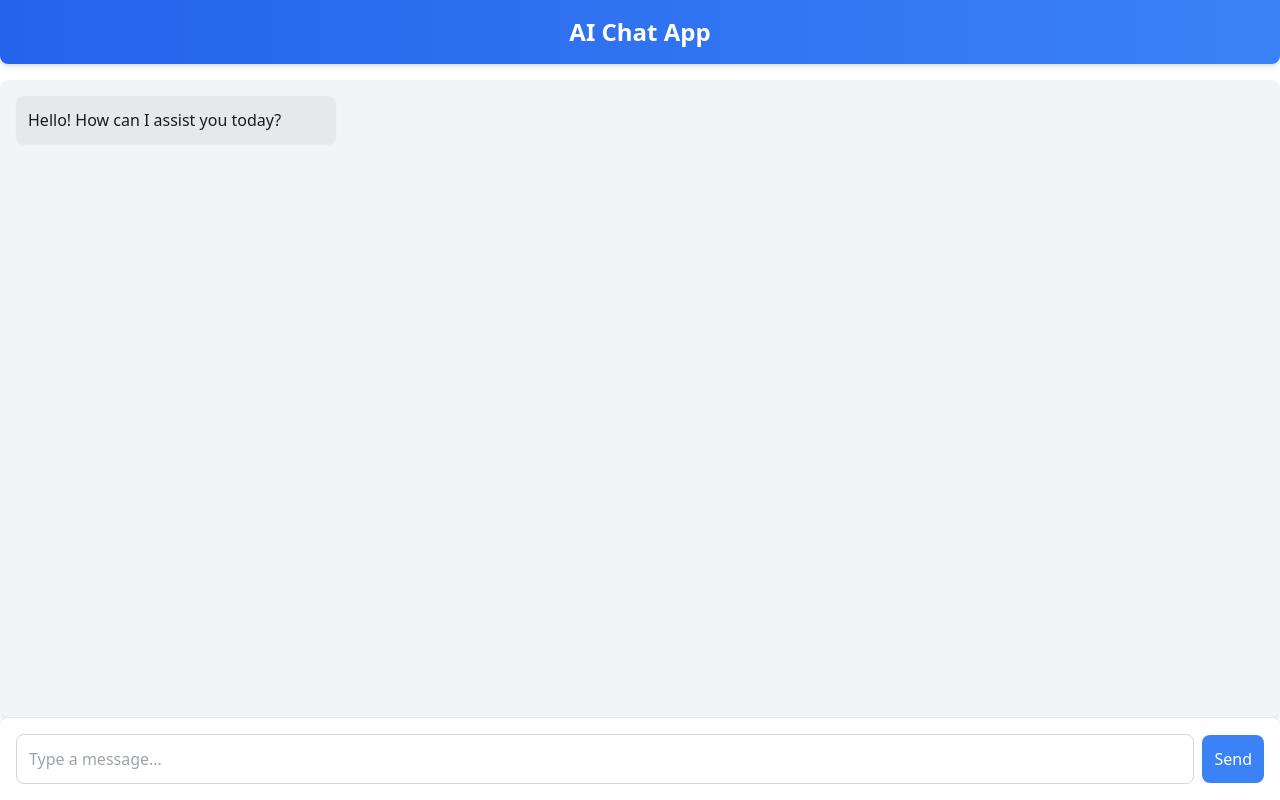
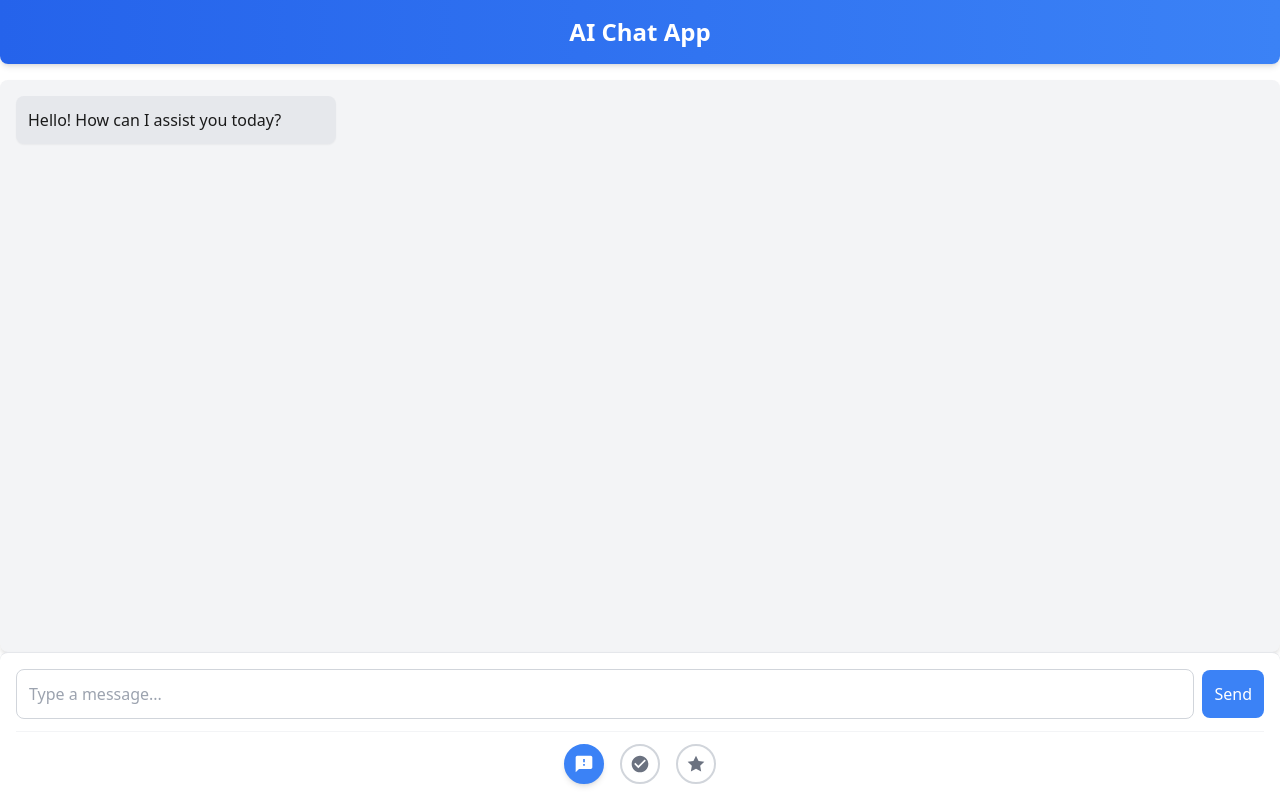
Before and after one commit to Sjdjdiejdrirhdkjej/manus-reworked, a Next.js app in the folder frontend/: page / in a window 1280 px wide. Built offline with nearby package versions, Linux system fonts and the light colour scheme.

Commit message:
add options for CUA

```diff
--- a/frontend/app/chat.css
+++ b/frontend/app/chat.css
@@ -77,6 +77,33 @@ body {
   @apply animate-fadeIn;
 }
 
+/* Mode selector styles */
+.mode-selector {
+  @apply flex justify-center items-center space-x-4 mt-3;
+  @apply border-t border-gray-100 pt-3;
+}
+
+.mode-option {
+  @apply w-10 h-10 rounded-full border-2 border-gray-300;
+  @apply flex items-center justify-center cursor-pointer;
+  @apply transition-all duration-200;
+  @apply hover:border-blue-400 hover:bg-blue-50;
+  @apply bg-white;
+}
+
+.mode-option.active {
+  @apply border-blue-500 bg-blue-500 text-white;
+  @apply shadow-md;
+}
+
+.mode-option:not(.active) {
+  @apply text-gray-500;
+}
+
+.mode-icon {
+  @apply w-5 h-5;
+}
+
 .input-container {
   @apply flex;
   @apply items-center;
--- a/frontend/app/page.tsx
+++ b/frontend/app/page.tsx
@@ -123,6 +123,23 @@ export default function Home() {
             {isLoading ? 'Sending...' : 'Send'}
           </button>
         </div>
+        <div className="mode-selector">
+          <div className="mode-option active">
+            <svg viewBox="0 0 24 24" fill="currentColor" className="mode-icon">
+              <path d="M20 2H4c-1.1 0-2 .9-2 2v18l4-4h14c1.1 0 2-.9 2-2V4c0-1.1-.9-2-2-2zm-7 12h-2v-2h2v2zm0-4h-2V6h2v4z"/>
+            </svg>
+          </div>
+          <div className="mode-option">
+            <svg viewBox="0 0 24 24" fill="currentColor" className="mode-icon">
+              <path d="M12 2C6.48 2 2 6.48 2 12s4.48 10 10 10 10-4.48 10-10S17.52 2 12 2zm-2 15l-5-5 1.41-1.41L10 14.17l7.59-7.59L19 8l-9 9z"/>
+            </svg>
+          </div>
+          <div className="mode-option">
+            <svg viewBox="0 0 24 24" fill="currentColor" className="mode-icon">
+              <path d="M12 2l3.09 6.26L22 9.27l-5 4.87 1.18 6.88L12 17.77l-6.18 3.25L7 14.14 2 9.27l6.91-1.01L12 2z"/>
+            </svg>
+          </div>
+        </div>
       </div>
     </div>
   );
```
